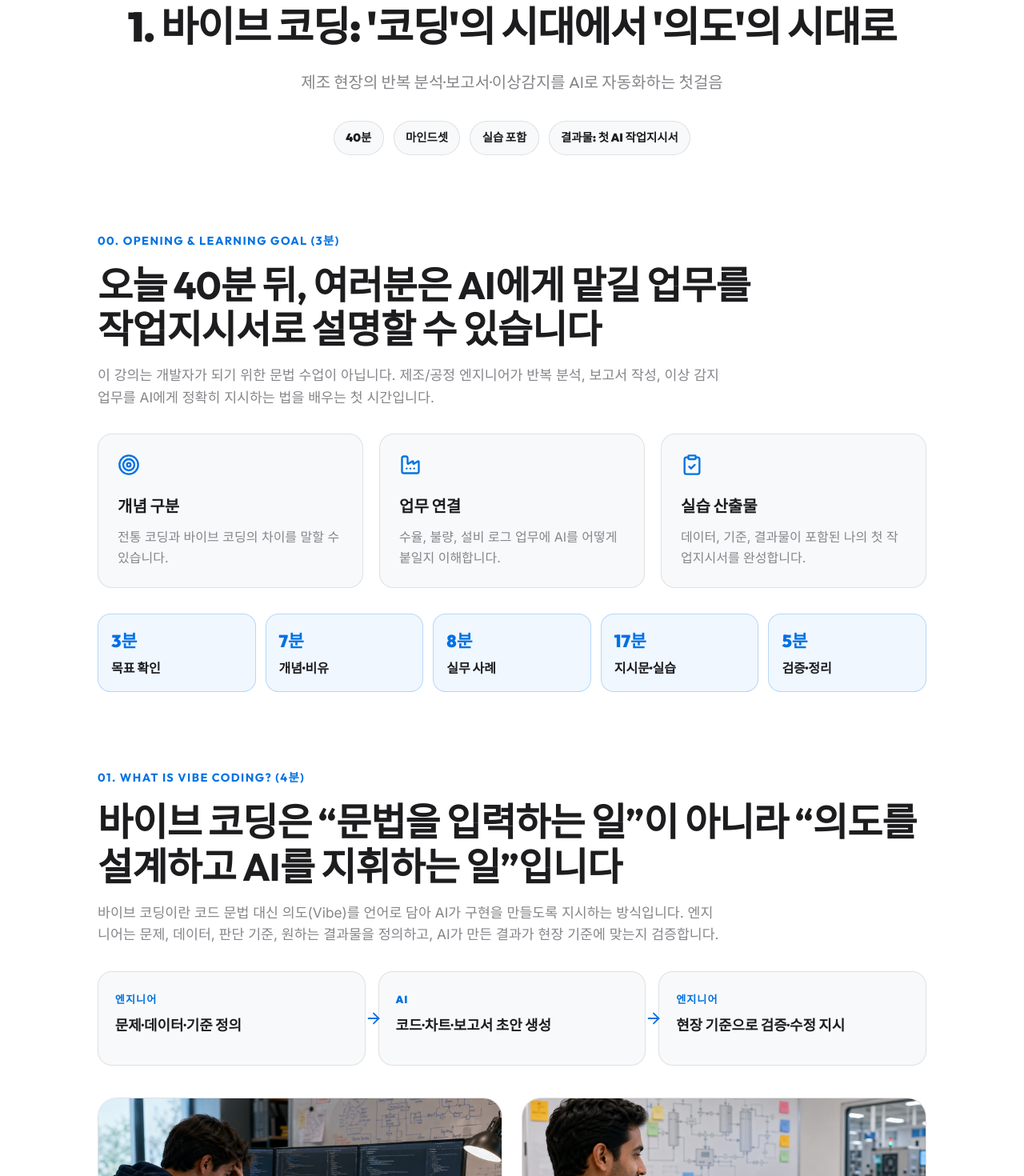
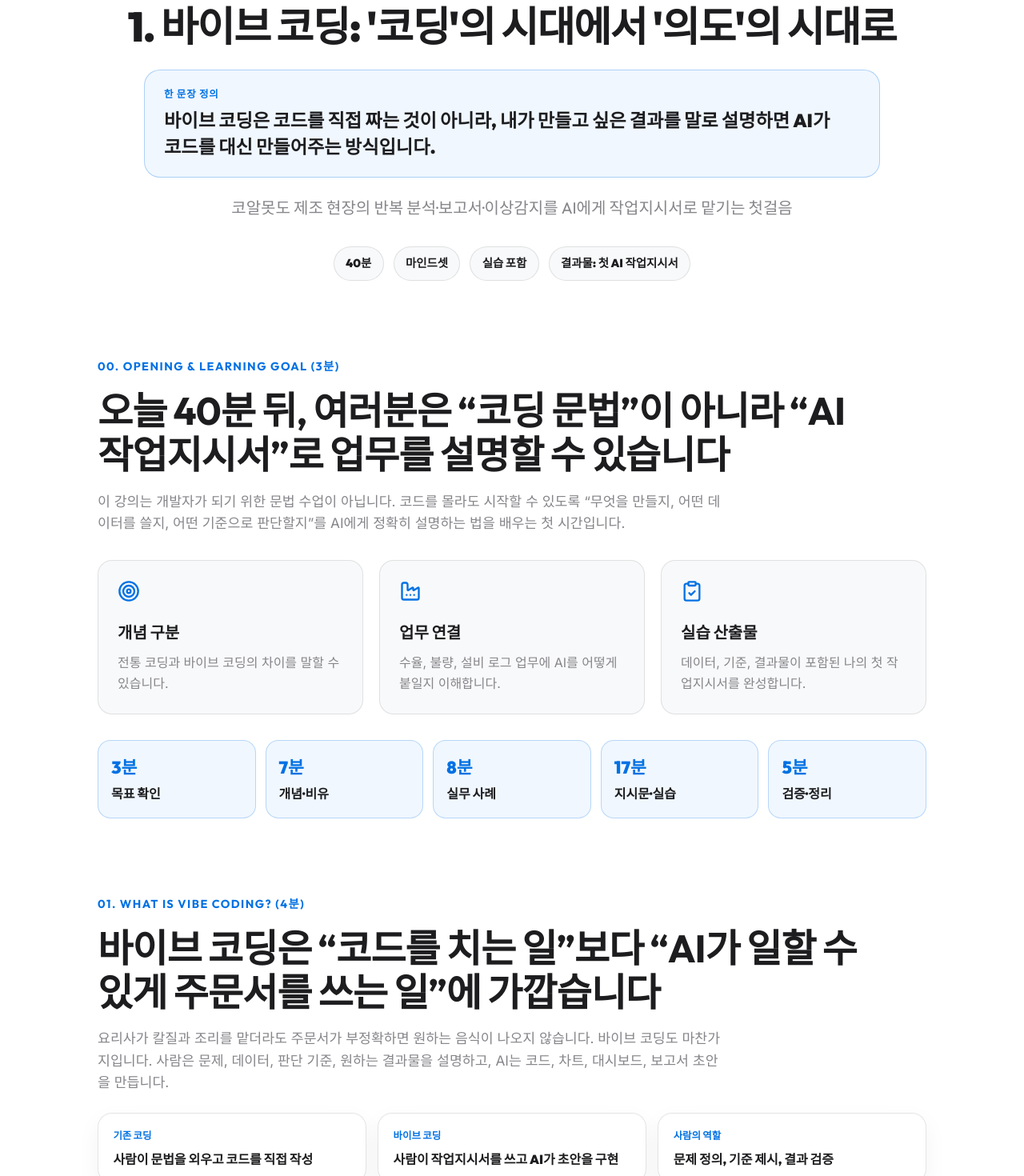
Before and after one commit to heekeunlee/lecture01, a React (Vite) app: page / in a window 1280 px wide. Shown: the part 120-1590 px from the top of the page at 80% size. Built offline with nearby package versions, Linux system fonts and the light colour scheme; the HTML template or start-up script is replaced by a standard one.

Commit message:
Clarify vibe coding for beginners

```diff
--- a/src/App.tsx
+++ b/src/App.tsx
@@ -847,7 +847,11 @@ export default function App() {
           transition={{ delay: 0.2 }}
         >
           <h1>1. 바이브 코딩: '코딩'의 시대에서 '의도'의 시대로</h1>
-          <p className="subtitle">제조 현장의 반복 분석·보고서·이상감지를 AI로 자동화하는 첫걸음</p>
+          <div className="one-line-definition">
+            <span>한 문장 정의</span>
+            <strong>바이브 코딩은 코드를 직접 짜는 것이 아니라, 내가 만들고 싶은 결과를 말로 설명하면 AI가 코드를 대신 만들어주는 방식입니다.</strong>
+          </div>
+          <p className="subtitle">코알못도 제조 현장의 반복 분석·보고서·이상감지를 AI에게 작업지시서로 맡기는 첫걸음</p>
           <div className="lesson-meta" aria-label="lesson summary">
             <span>40분</span>
             <span>마인드셋</span>
@@ -860,10 +864,10 @@ export default function App() {
       <main>
         <section className="overview-section">
           <span className="section-label">00. Opening & Learning Goal (3분)</span>
-          <h2>오늘 40분 뒤, 여러분은 AI에게 맡길 업무를 작업지시서로 설명할 수 있습니다</h2>
+          <h2>오늘 40분 뒤, 여러분은 “코딩 문법”이 아니라 “AI 작업지시서”로 업무를 설명할 수 있습니다</h2>
           <p className="section-intro">
-            이 강의는 개발자가 되기 위한 문법 수업이 아닙니다. 제조/공정 엔지니어가 반복 분석, 보고서 작성,
-            이상 감지 업무를 AI에게 정확히 지시하는 법을 배우는 첫 시간입니다.
+            이 강의는 개발자가 되기 위한 문법 수업이 아닙니다. 코드를 몰라도 시작할 수 있도록
+            “무엇을 만들지, 어떤 데이터를 쓸지, 어떤 기준으로 판단할지”를 AI에게 정확히 설명하는 법을 배우는 첫 시간입니다.
           </p>
           <div className="outcome-grid">
             <div className="outcome-card">
@@ -894,11 +898,26 @@ export default function App() {
 
         <section className="definition-section">
           <span className="section-label">01. What is Vibe Coding? (4분)</span>
-          <h2>바이브 코딩은 “문법을 입력하는 일”이 아니라 “의도를 설계하고 AI를 지휘하는 일”입니다</h2>
+          <h2>바이브 코딩은 “코드를 치는 일”보다 “AI가 일할 수 있게 주문서를 쓰는 일”에 가깝습니다</h2>
           <p className="section-intro">
-            바이브 코딩이란 코드 문법 대신 의도(Vibe)를 언어로 담아 AI가 구현을 만들도록 지시하는 방식입니다.
-            엔지니어는 문제, 데이터, 판단 기준, 원하는 결과물을 정의하고, AI가 만든 결과가 현장 기준에 맞는지 검증합니다.
+            요리사가 칼질과 조리를 맡더라도 주문서가 부정확하면 원하는 음식이 나오지 않습니다.
+            바이브 코딩도 마찬가지입니다. 사람은 문제, 데이터, 판단 기준, 원하는 결과물을 설명하고,
+            AI는 코드, 차트, 대시보드, 보고서 초안을 만듭니다.
           </p>
+          <div className="plain-definition-grid" aria-label="코알못을 위한 바이브 코딩 핵심 설명">
+            <div>
+              <span>기존 코딩</span>
+              <strong>사람이 문법을 외우고 코드를 직접 작성</strong>
+            </div>
+            <div>
+              <span>바이브 코딩</span>
+              <strong>사람이 작업지시서를 쓰고 AI가 초안을 구현</strong>
+            </div>
+            <div>
+              <span>사람의 역할</span>
+              <strong>문제 정의, 기준 제시, 결과 검증</strong>
+            </div>
+          </div>
           <div className="role-flow" aria-label="바이브 코딩 역할 분리 흐름도">
             {roleFlow.map((item, index) => (
               <div className="role-step" key={`${item.owner}-${item.task}`}>
--- a/src/index.css
+++ b/src/index.css
@@ -88,6 +88,35 @@ body {
   text-align: center;
 }
 
+.one-line-definition {
+  max-width: 920px;
+  margin: 0 auto 1.4rem;
+  border: 1px solid rgba(0,113,227,0.28);
+  background: #f0f7ff;
+  border-radius: 20px;
+  padding: 1.25rem 1.5rem;
+  text-align: left;
+}
+
+.one-line-definition span {
+  display: block;
+  color: var(--accent);
+  font-size: 0.78rem;
+  font-weight: 900;
+  letter-spacing: 0.08em;
+  text-transform: uppercase;
+  margin-bottom: 0.45rem;
+}
+
+.one-line-definition strong {
+  display: block;
+  color: var(--text-primary);
+  font-size: clamp(1.12rem, 2vw, 1.45rem);
+  line-height: 1.42;
+  font-weight: 900;
+  word-break: keep-all;
+}
+
 h1 {
   font-size: clamp(2rem, 5vw, 3.2rem);
   font-weight: 900;
@@ -313,6 +342,41 @@ section h2 {
 
 .definition-section {
   margin-bottom: 8rem;
+}
+
+.plain-definition-grid {
+  display: grid;
+  grid-template-columns: repeat(3, 1fr);
+  gap: 0.9rem;
+  margin-top: 1.5rem;
+}
+
+.plain-definition-grid div {
+  border: 1px solid var(--border);
+  background: #ffffff;
+  border-radius: 18px;
+  padding: 1.15rem;
+  box-shadow: 0 10px 28px rgba(15,23,42,0.05);
+}
+
+.plain-definition-grid span,
+.plain-definition-grid strong {
+  display: block;
+}
+
+.plain-definition-grid span {
+  color: var(--accent);
+  font-size: 0.78rem;
+  font-weight: 900;
+  margin-bottom: 0.45rem;
+}
+
+.plain-definition-grid strong {
+  color: var(--text-primary);
+  font-size: 1rem;
+  line-height: 1.4;
+  font-weight: 900;
+  word-break: keep-all;
 }
 
 .coding-compare-grid {
@@ -2232,6 +2296,7 @@ footer {
   .scenario-grid,
   .coding-compare-grid,
   .lesson-timeline,
+  .plain-definition-grid,
   .role-flow,
   .navigation-visual,
   .prompt-pipeline,
```
Also changed, not shown: 4 other files (tests, documents, lock files or other folders).
